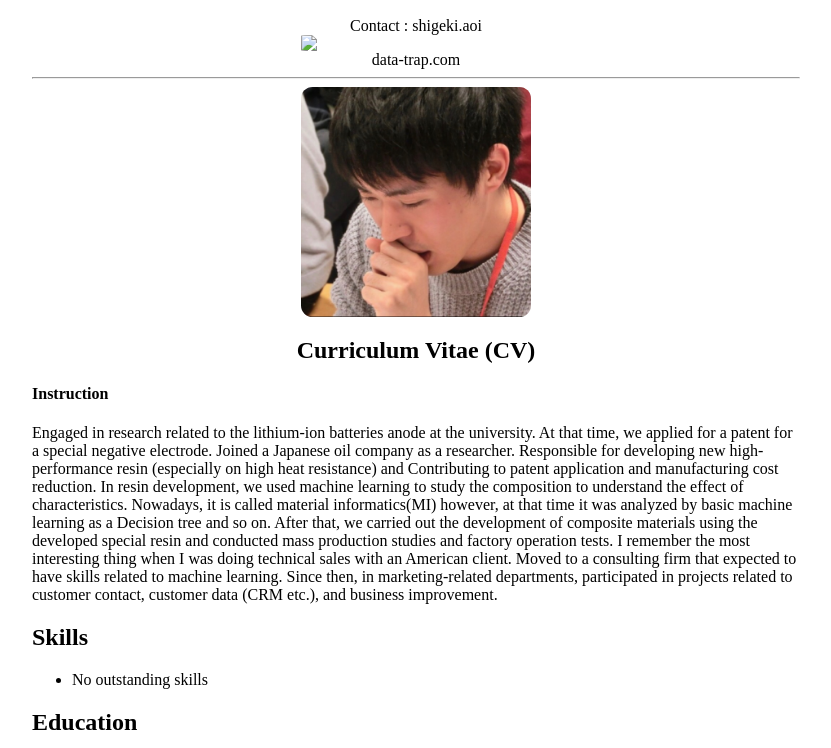
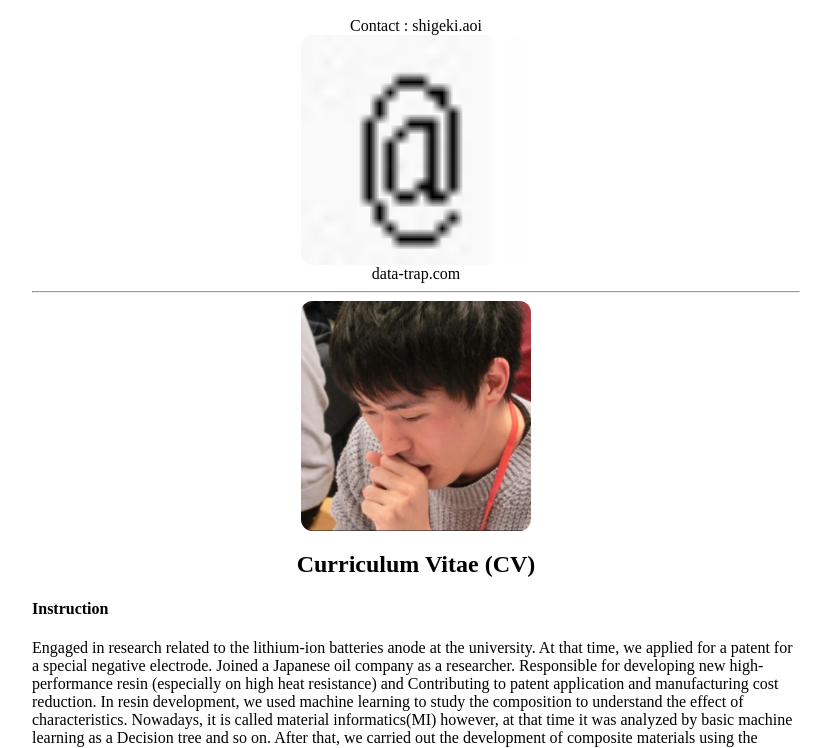
Before and after one commit to oshige111512/oshige111512.github.io, a plain HTML site: page index.html in a window 1280 px wide. Shown: the part 50-798 px from the top of the page, without its empty margins (224-1055 px from the left). Drawn offline with Linux system fonts and the light colour scheme.

Commit message:
Update index.html

```diff
--- a/index.html
+++ b/index.html
@@ -11,7 +11,7 @@
 <body>
   <header>
     <h2>Shigeki Aoi</h2>
-    <div class='contact'>Contact : shigeki.aoi<img src="images/at_mark.png" class="image">data-trap.com</div>
+    <div class='contact'>Contact : shigeki.aoi<img src="images/at_mark.jpg" class="image">data-trap.com</div>
   </header>
 
   <hr>
```
